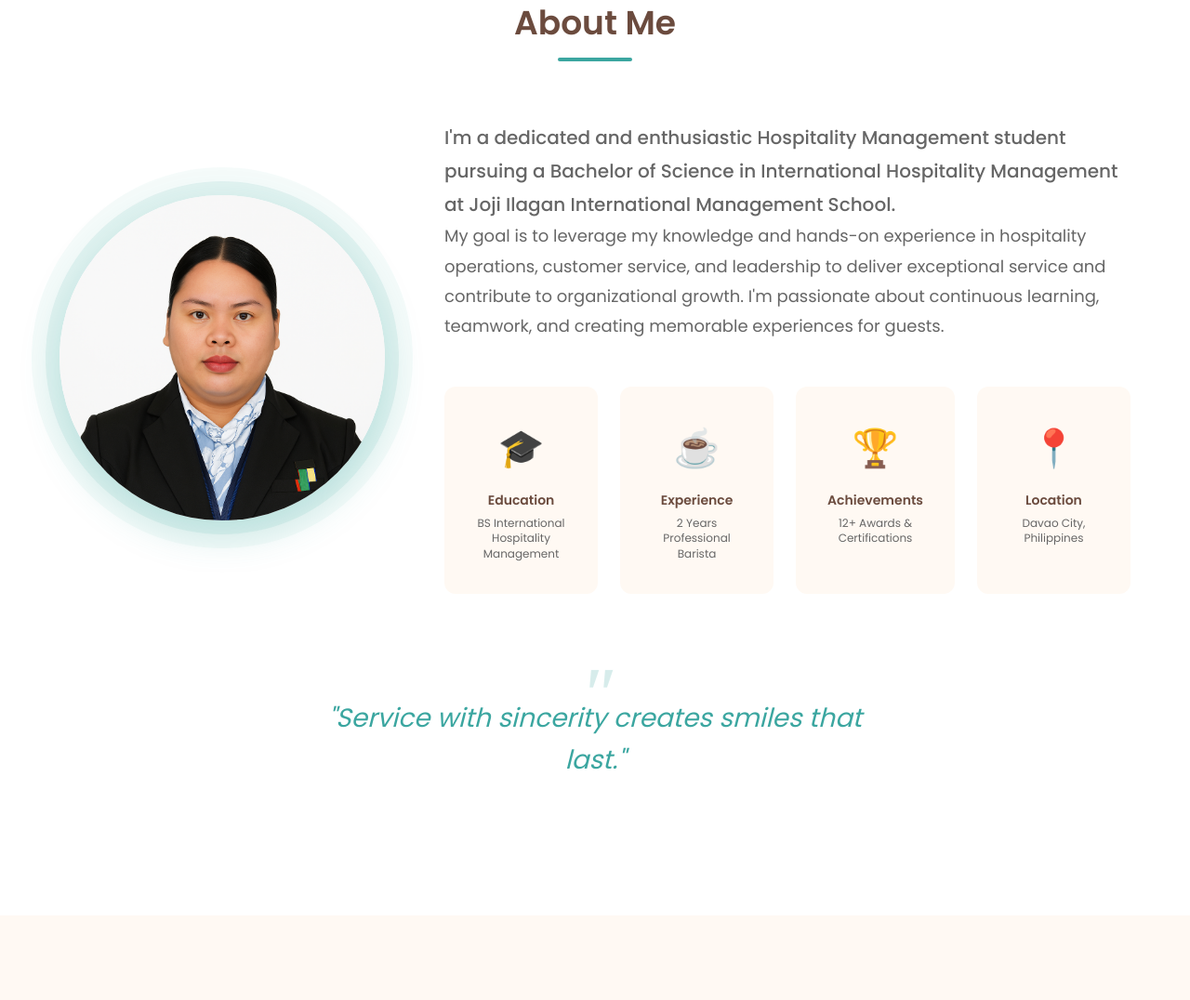
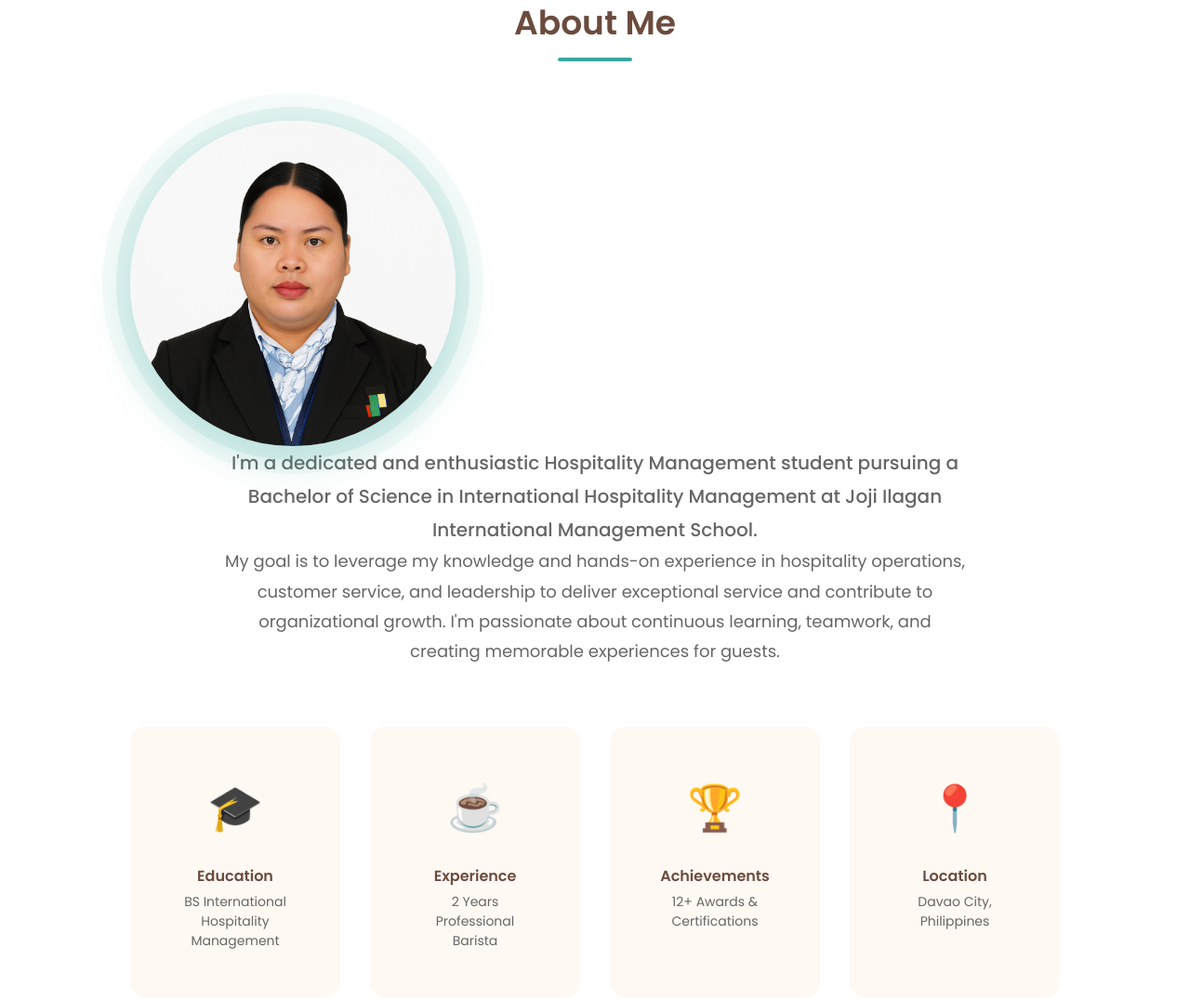
Before and after one commit to jeezreal2002/juliana-personal-portfolio, a plain HTML site: page e-personal-portfolio-JULIANA/index.html in a window 1280 px wide. Shown: the part 893-1969 px from the top of the page at 93% size. Drawn offline with Linux system fonts and the light colour scheme; a web font is replaced by a local one.

Commit message:
Update styles.css

```diff
--- a/e-personal-portfolio-JULIANA/css/styles.css
+++ b/e-personal-portfolio-JULIANA/css/styles.css
@@ -559,11 +559,8 @@ button {
 }
 
 .about-wrapper {
-    display: grid;
-    grid-template-columns: 350px 1fr;
-    gap: var(--spacing-2xl);
-    align-items: center;
-    margin-bottom: var(--spacing-2xl);
+    max-width: 1000px;
+    margin: 0 auto var(--spacing-2xl);
 }
 
 .about-image-circle {
@@ -629,8 +626,11 @@ button {
 }
 
 .about-text {
-    text-align: left;
-    margin-bottom: var(--spacing-xl);
+    text-align: center;
+    margin-bottom: var(--spacing-2xl);
+    max-width: 800px;
+    margin-left: auto;
+    margin-right: auto;
 }
 
 .about-intro {
@@ -650,13 +650,14 @@ button {
 .about-stats {
     display: grid;
     grid-template-columns: repeat(4, 1fr);
-    gap: var(--spacing-md);
+    gap: var(--spacing-lg);
+    max-width: 100%;
 }
 
 .stat-card {
     background: var(--color-cream);
-    padding: var(--spacing-lg);
-    border-radius: var(--radius-lg);
+    padding: var(--spacing-xl);
+    border-radius: var(--radius-xl);
     text-align: center;
     transition: all var(--transition-normal);
     border: 2px solid transparent;
@@ -670,8 +671,8 @@ button {
 }
 
 .stat-icon {
-    font-size: 40px;
-    margin-bottom: var(--spacing-sm);
+    font-size: 48px;
+    margin-bottom: var(--spacing-md);
     display: inline-block;
     transition: transform var(--transition-normal);
 }
@@ -682,16 +683,16 @@ button {
 
 .stat-content h3 {
     color: var(--color-mocha);
-    font-size: 14px;
+    font-size: var(--font-size-small);
     margin-bottom: var(--spacing-xs);
     font-weight: var(--font-weight-semibold);
 }
 
 .stat-content p {
     color: var(--color-gray-dark);
-    font-size: 12px;
+    font-size: var(--font-size-tiny);
     margin: 0;
-    line-height: 1.4;
+    line-height: 1.5;
 }
 
 .about-quote-center {
```
